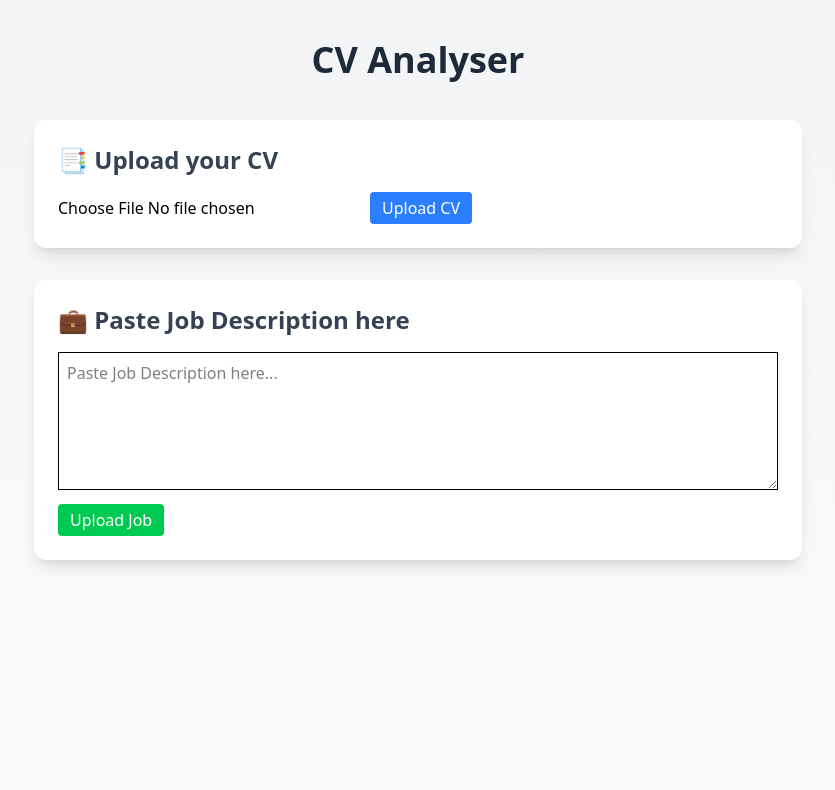
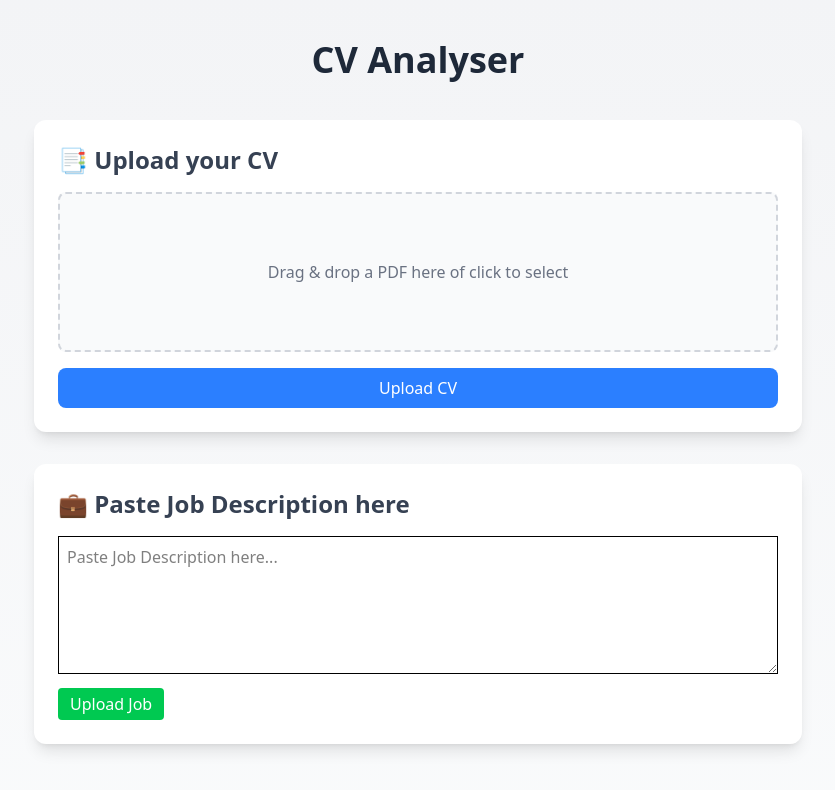
Before and after one commit to jadentoon/CV-Analyser, a React (Vite) app in the folder Front-End/cv-analyser/: page / in a window 1280 px wide. Shown: the top 790 px of the page, without its empty margins (222-1057 px from the left). Built offline with nearby package versions, Linux system fonts and the light colour scheme.

Commit message:
Improved UI component to upload files

```diff
--- a/Front-End/cv-analyser/src/components/CVUpload.jsx
+++ b/Front-End/cv-analyser/src/components/CVUpload.jsx
@@ -4,32 +4,71 @@ import axios from "axios";
 const CVUpload = () => {
     const [file, setFile] = useState(null);
     const [message, setMessage] = useState("");
+    const [isUploading, setIsUploading] = useState(false);
+
+    const handleFileChange = (e) => {
+        setFile(e.target.files?.[0] || null);
+        setMessage("");
+    }
 
     const handleUpload = async () => {
-        if (!file) return;
+        if (!file) {
+            setMessage("Please select a file first.");
+            return;
+        }
 
         const extension = file.name.split(".").pop().toLowerCase();
         if (extension != 'pdf') {
-            setMessage("Please select a PDF file.")
-        } else {
-            setMessage("")
+            setMessage("Please select a PDF file.");
+            return;
+        }
+
+        setMessage("");
+        setIsUploading(true);
+
+        try {
             const formData = new FormData();
             formData.append("file", file);
             formData.append("user_id", 1)
 
             const res = await axios.post("http://localhost:8000/upload_cv/", formData);
-            setMessage(`Uploaded: ${res.data.filename}`);
+            setMessage(`✔️ Uploaded: ${res.data.filename}`);
+            setFile(null);
+        } catch (err) {
+            setMessage("❌ Upload failed. Try Again.");
+        } finally {
+            setIsUploading(false);
         }
     }
 
     return (
-        <div>
-            <input
-                type="file"
-                accept='.pdf'
-                onChange={e => setFile(e.target.files?.[0] || null)} />
-            <button className='px-3 py-1 bg-blue-500 text-white rounded cursor-pointer' onClick={handleUpload}>Upload CV</button>
-            <p>{message}</p>
+        <div className='flex flex-col gap-4'>
+            <label className='flex flex-col items-center justify-center w-full h-40 border-2 border-dashed border-gray-300 rounded-lg cursor-pointer hover:border-blue-400 transition bg-gray-50'>
+                <p className='text-gray-500'>
+                    {file ? `Selected file: ${file.name}` : "Drag & drop a PDF here of click to select"}
+                </p>
+                <input
+                    type="file"
+                    accept='.pdf'
+                    className='hidden'
+                    onChange={handleFileChange}
+                />
+            </label>
+
+            <button
+                onClick={handleUpload}
+                disabled={isUploading}
+                className={`px-4 py-2 rounded-lg text-white font-medium transition
+                    ${isUploading ? "bg-gray-400 cursor-not-allowed" : "bg-blue-500 hover:bg-blue-600 cursor-pointer"}`}
+            >
+                {isUploading ? "Uploading..." : "Upload CV"}
+            </button>
+
+            {message && (
+                <p className={`text-sm ${message.startsWith("✔️") ? "text-green-600" : "text-red-600"} >`}>
+                    {message}
+                </p>
+            )}
         </div>
     )
 }
```
